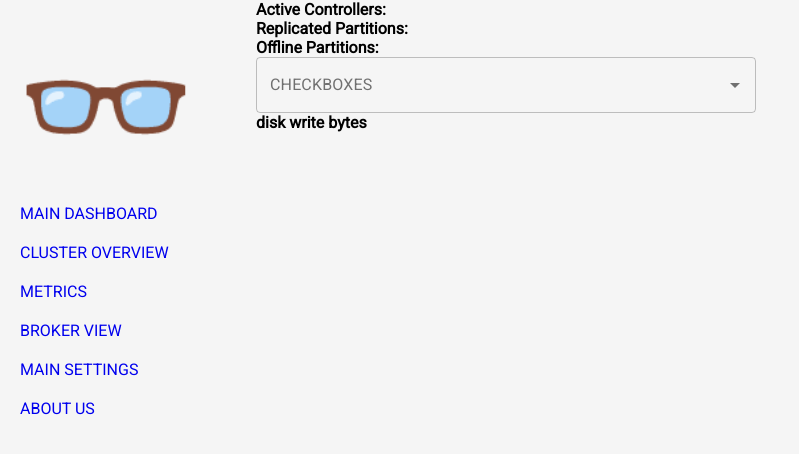
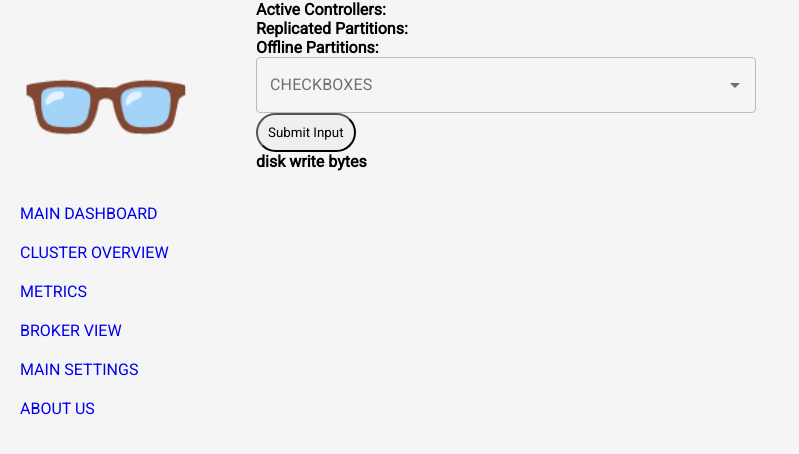
Before and after one commit to oslabs-beta/klustr, a React app: page /metrics in a window 1280 px wide. Shown: the top 454 px of the page, without its empty margins (0-799 px from the left). Built offline with nearby package versions, Linux system fonts and the light colour scheme; no server answers.

Commit message:
passing handlers

```diff
--- a/client/components/AuxiliaryMetricsBox.jsx
+++ b/client/components/AuxiliaryMetricsBox.jsx
@@ -7,8 +7,29 @@ const AuxiliaryMetricsBox = () => {
     //disk_write_bytes: 198273
   });
   const stateCopy = JSON.parse(JSON.stringify(auxiliaryMetrics));
+  const [postMetrics, setPostMetrics] = useState([]);
 
-  const fetchAuxiliaryMetrics = () => {
+  // handles user's metrics selections
+  const captureInput = (e) => {
+    let newInput; // expecting an array
+    if (e.target) newInput = e.target.value;
+    else newInput = e;
+
+    console.log('new input', newInput);
+    return setPostMetrics(newInput);
+  };
+
+  // handles submission
+  const handleSubmit = (arr) => {
+    // use captured Input and pass it into the fetch body
+    // if (postMetrics.length === 0) console.log('here');
+    // else fetchAuxiliaryMetrics(postMetrics);
+    setPostMetrics(['hello', 'hello']);
+    console.log('postmetrics', postMetrics);
+    console.log('in handleSubmit');
+  };
+
+  const fetchAuxiliaryMetrics = (metricsArr) => {
     //fetch(`/jmx/metrics/${ip address}`, {
     fetch(`/jmx/advancedMetrics/23.20.153.187:7075`, {
       method: 'POST',
@@ -46,7 +67,15 @@ const AuxiliaryMetricsBox = () => {
 
   return (
     <div>
-      <MetricsDropdown />
+      <MetricsDropdown onChange={captureInput} handleSubmit={handleSubmit} />
+      {/* <button
+        type='btn'
+        onClick={() => {
+          handleSubmit();
+        }}
+      >
+        Submit Input
+      </button> */}
       <AuxiliaryMetrics metrics={auxiliaryMetrics} />
     </div>
   );
--- a/client/components/MetricsDropdown.jsx
+++ b/client/components/MetricsDropdown.jsx
@@ -8,12 +8,18 @@ import CheckBoxIcon from '@material-ui/icons/CheckBox';
 const icon = <CheckBoxOutlineBlankIcon fontSize='small' />;
 const checkedIcon = <CheckBoxIcon fontSize='small' />;
 
-function MetricsDropdown() {
+let dataInsideCheckbox;
+
+function MetricsDropdown({ handleSubmit }) {
   return (
+    <div>
       <Autocomplete
         multiple
         id='checkboxes-tags-demo'
         options={selectedMetrics}
+        onChange={(newInput) => {
+          onChange(newInput);
+        }}
         disableCloseOnSelect
         getOptionLabel={(option) => option.title}
         renderOption={(option, { selected }) => (
@@ -34,9 +40,23 @@ function MetricsDropdown() {
             variant='outlined'
             label='Checkboxes'
             placeholder='Favorites'
+            value='selectedMetrics'
+            onChange={() => {
+              console.log(params);
+            }}
           />
         )}
       />
+
+      <button
+        type='btn'
+        onClick={() => {
+          handleSubmit(['test', 'test2']);
+        }}
+      >
+        Submit Input
+      </button>
+    </div>
   );
 }
 
```
Lines whose indentation alone changed are shown as unchanged.
